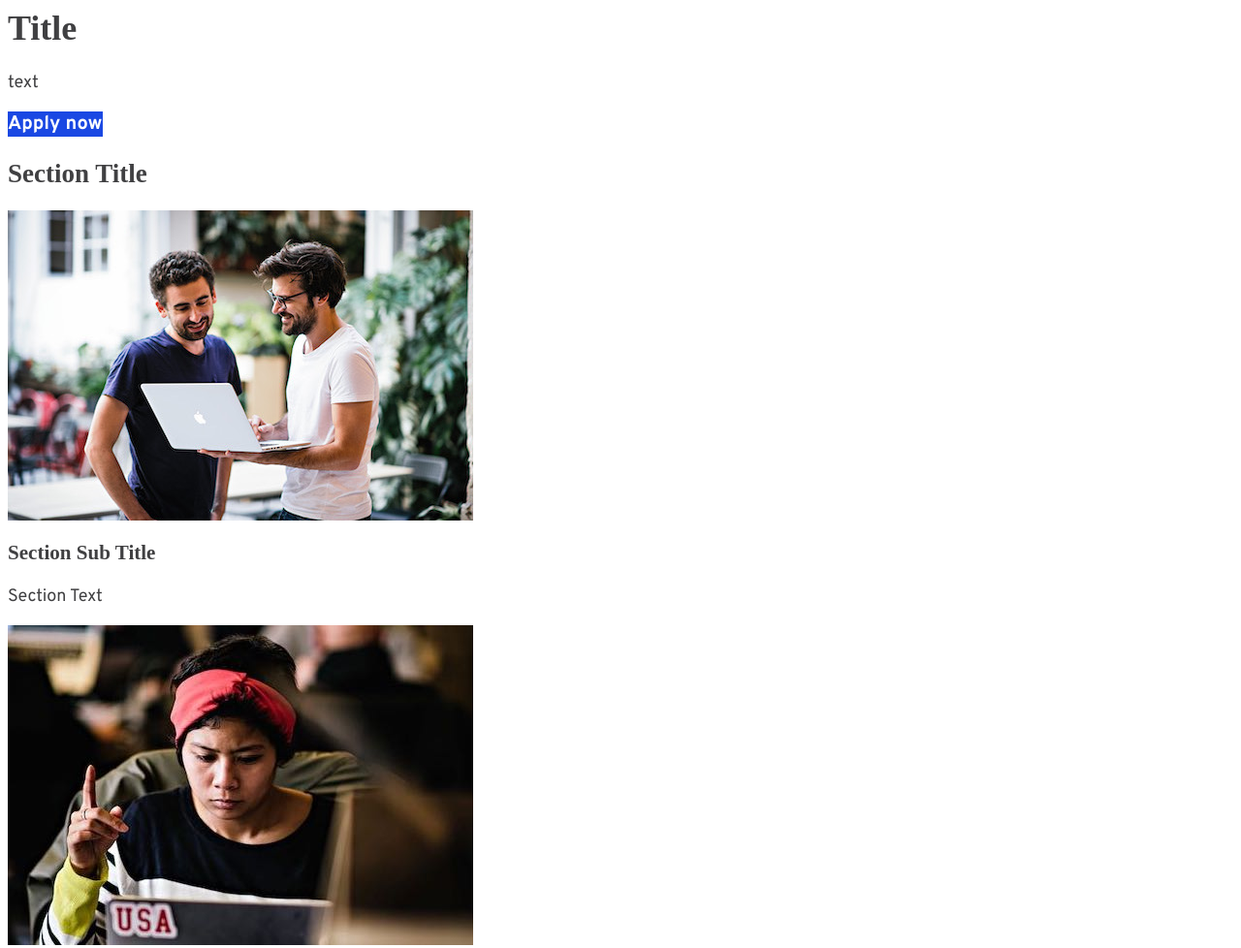
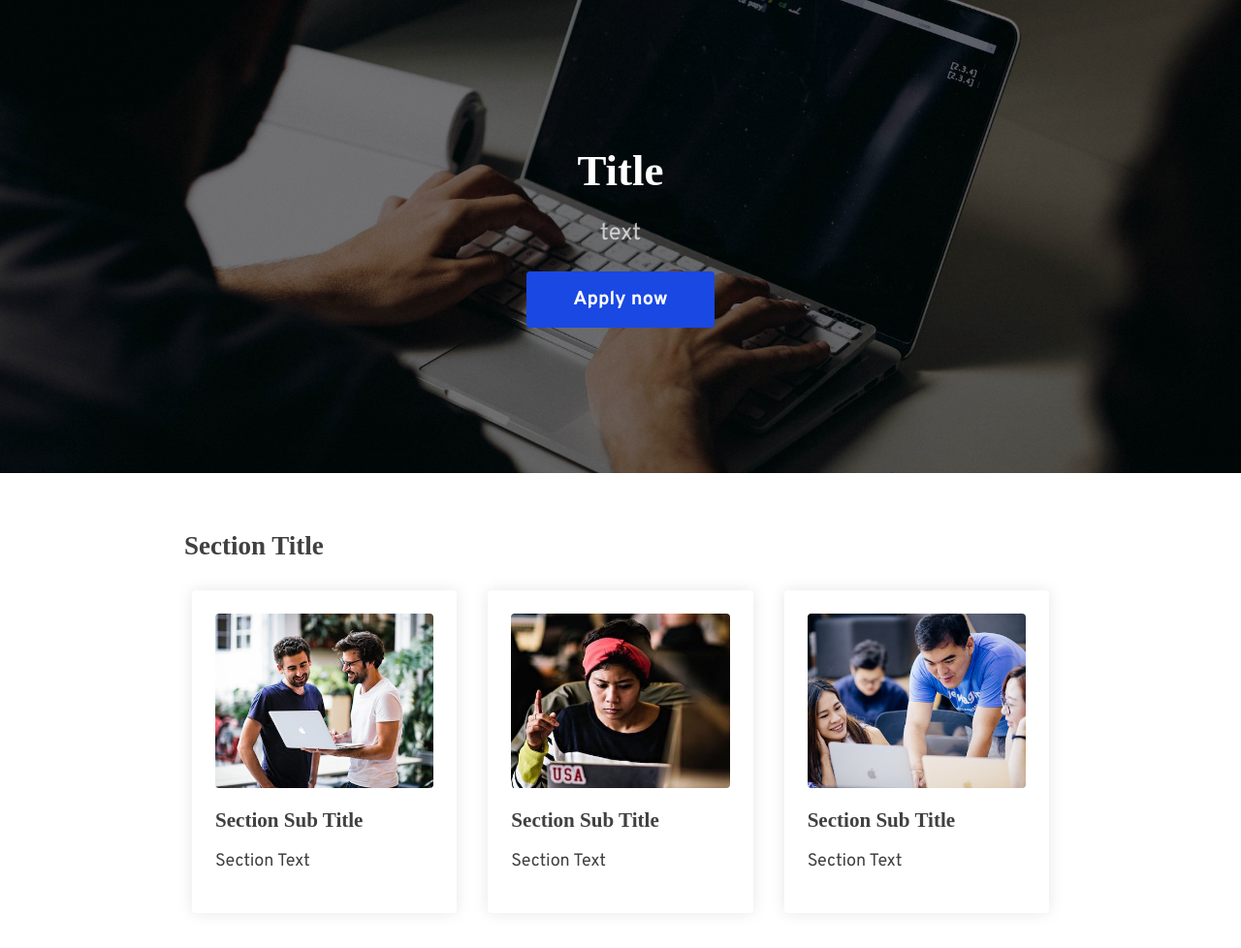
Before and after one commit to yongchenglow/le-wagon-web-dev-intro, a plain HTML site: page index.html in a window 1280 px wide. Shown: the top 978 px of the page at 97% size. Drawn offline with Linux system fonts and the light colour scheme; a web font is replaced by a local one.

Commit message:
[Enhancement] Added the CSS to the website

```diff
--- a/styles.css
+++ b/styles.css
@@ -2,19 +2,75 @@ body {
   font-family: Overpass;
   color: #404042;
   font-size: 18px;
+  margin: 0;
 }
 
-h1, h2, h3 {
+h1,
+h2,
+h3 {
   color: #404042;
   font-family: Chivo;
 }
 
+.container {
+  width: 900px;
+  margin: 60px auto;
+}
+
+.banner {
+  background-image: url("images/background.jpg");
+  background-size: cover;
+  background-position: center;
+  padding: 150px 0;
+  text-align: center;
+}
+
+.banner h1 {
+  color: white;
+  font-size: 45px;
+  margin: 0;
+}
+
+.banner p {
+  color: white;
+  font-size: 24px;
+  opacity: 0.7;
+}
 .btn-blue {
-    background-color: #1A48E3;
+  background-color: #1a48e3;
   color: white;
+  padding: 16px 48px;
+  border-radius: 4px;
+  display: inline-block;
+  text-decoration: none;
+  transition: 0.3s;
   font-size: 20px;
   font-weight: bold;
-    text-decoration: none;
+}
+
+.btn-blue:hover {
+  background-color: #0d1ec6;
+  color: white;
+}
+
+.card-white {
+  background: white;
+  box-shadow: 0 0 16px rgba(0, 0, 0, 0.1);
+  border-radius: 4px;
+  padding: 24px;
+  margin: 8px;
+  flex-grow: 1;
+}
+
+.card-white img {
+  width: 100%;
+  height: 180px;
+  object-fit: cover;
+  border-radius: 4px;
+}
+
+.card-white h3 {
+  margin-bottom: 0;
 }
 
 .footer {
@@ -22,3 +78,36 @@ h1, h2, h3 {
   color: white;
   padding: 10px 0px;
 }
+
+.cards {
+  display: grid;
+  grid-template-columns: 1fr 1fr 1fr;
+  grid-gap: 16px;
+}
+
+@media (min-width: 300px) {
+  .container {
+    width: 400px;
+  }
+  .cards {
+    grid-template-columns: 1fr;
+  }
+}
+
+@media (min-width: 700px) {
+  .container {
+    width: 600px;
+  }
+  .cards {
+    grid-template-columns: 1fr 1fr;
+  }
+}
+
+@media (min-width: 1000px) {
+  .container {
+    width: 900px;
+  }
+  .cards {
+    grid-template-columns: 1fr 1fr 1fr;
+  }
+}
```
Lines whose indentation alone changed are shown as unchanged.
